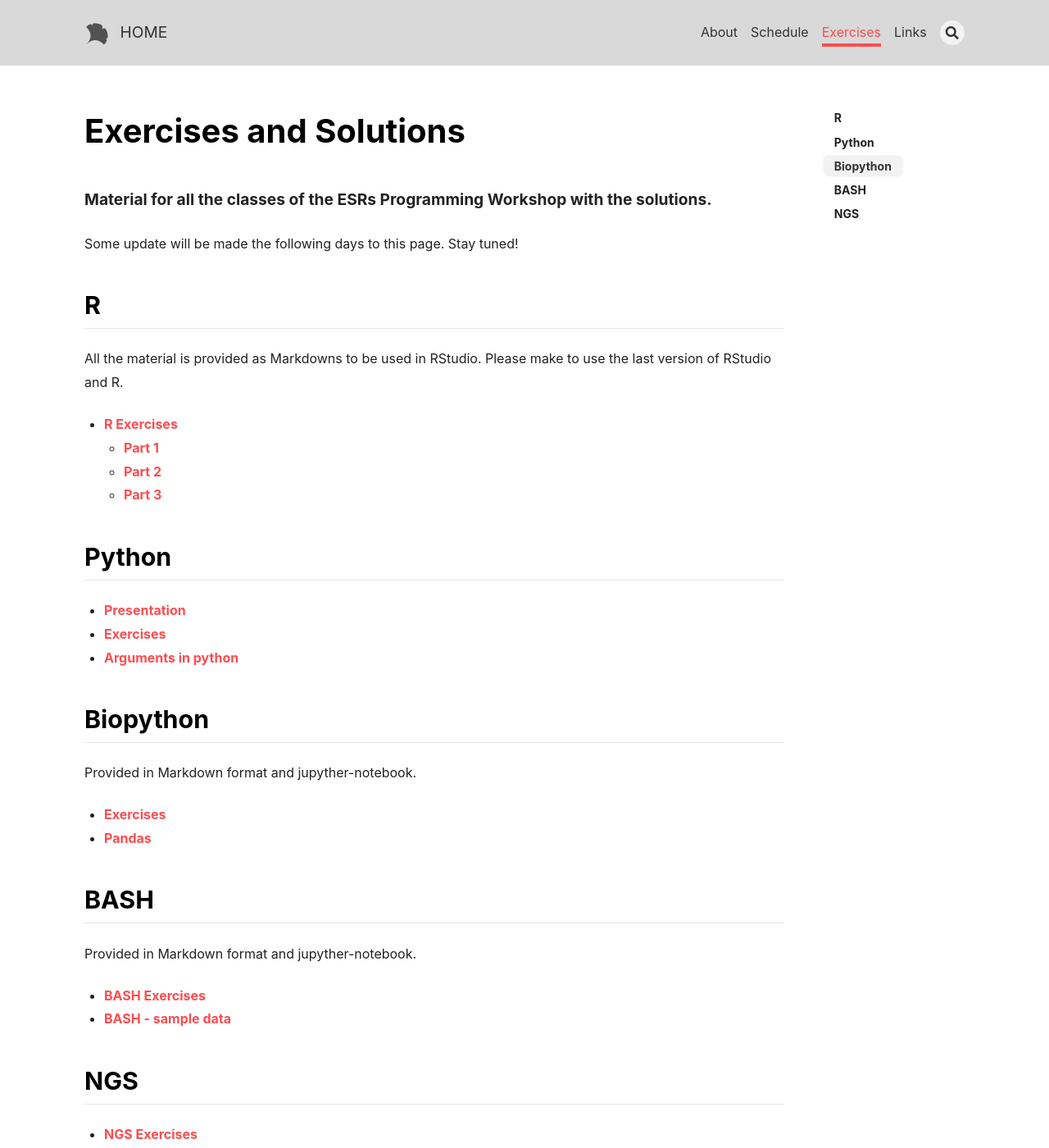
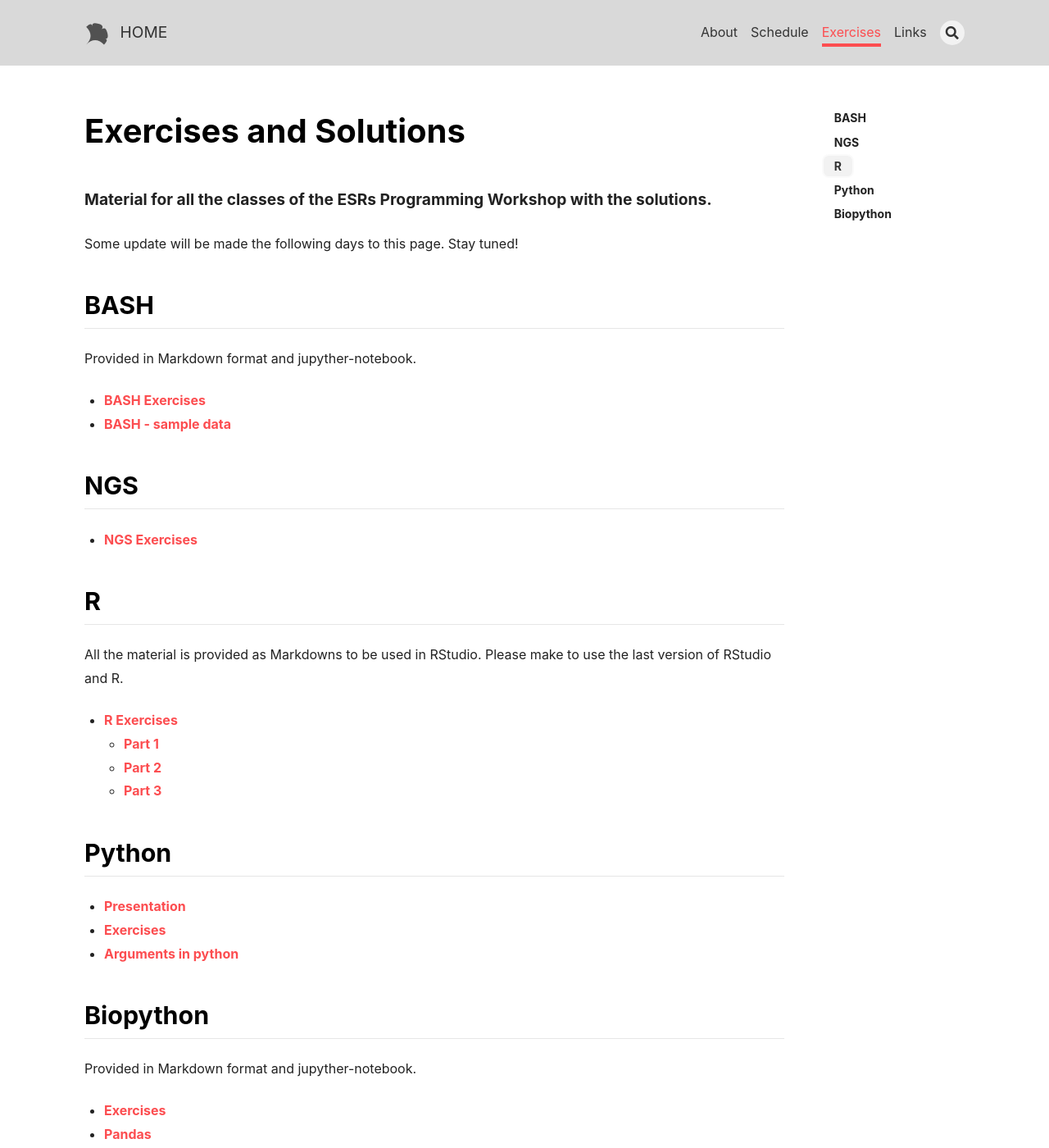
Before and after one commit to itn-ignite/ESRs-Programming-and-Bioinformatics-Workshop, a Jekyll site: the page built from docs/exercises.md, in a window 1280 px wide and 1400 px high. Shown: the whole window at 82% size. Built offline with Jekyll 4.4.1, drawn with Linux system fonts in a browser that asks for light colours; nearby versions of some CDN libraries; part of the change alters nothing that is shown.

```diff
--- a/docs/exercises.md
+++ b/docs/exercises.md
@@ -11,6 +11,15 @@ header:
 #### Material for all the classes of the ESRs Programming Workshop with the solutions.
 Some update will be made the following days to this page. Stay tuned!
 
+## BASH
+Provided in Markdown format and jupyther-notebook.
+- [BASH Exercises](https://github.com/itn-ignite/ESRs-Programming-and-Bioinformatics-Workshop/tree/master/Workshop_material/Bash_tutorial)
+- [BASH - sample data](https://github.com/itn-ignite/ESRs-Programming-and-Bioinformatics-Workshop/tree/master/Workshop_material/Bash_tutorial/ignite_workshop)
+
+## NGS
+- [NGS Exercises](https://github.com/itn-ignite/ESRs-Programming-and-Bioinformatics-Workshop/tree/master/Workshop_material/Assembly%20)
+
+
 ## R
 All the material is provided as Markdowns to be used in RStudio. Please make to use the last version of RStudio and R.
 - [R Exercises](https://github.com/itn-ignite/ESRs-Programming-and-Bioinformatics-Workshop/tree/master/Workshop_material/R_workshop)
@@ -23,19 +32,12 @@ All the material is provided as Markdowns to be used in RStudio. Please make to
 - [Exercises](https://github.com/itn-ignite/ESRs-Programming-and-Bioinformatics-Workshop/tree/master/Workshop_material/Python/examples)
 - [Arguments in python](https://github.com/itn-ignite/ESRs-Programming-and-Bioinformatics-Workshop/tree/master/Workshop_material/Passing_arguments_in_Python)
 
+
 ## Biopython
 Provided in Markdown format and jupyther-notebook.
 - [Exercises](https://github.com/itn-ignite/ESRs-Programming-and-Bioinformatics-Workshop/tree/master/Workshop_material/Biopython)
 - [Pandas](https://github.com/itn-ignite/ESRs-Programming-and-Bioinformatics-Workshop/tree/master/Workshop_material/Pandas)
 
-## BASH
-Provided in Markdown format and jupyther-notebook.
-- [BASH Exercises](https://github.com/itn-ignite/ESRs-Programming-and-Bioinformatics-Workshop/tree/master/Workshop_material/Bash_tutorial)
-- [BASH - sample data](https://github.com/itn-ignite/ESRs-Programming-and-Bioinformatics-Workshop/tree/master/Workshop_material/Bash_tutorial/ignite_workshop)
-
-## NGS
-- [NGS Exercises](https://github.com/itn-ignite/ESRs-Programming-and-Bioinformatics-Workshop/tree/master/Workshop_material/Assembly%20)
-
 
 ---
 ###### Creator: Ramon Rivera
```
